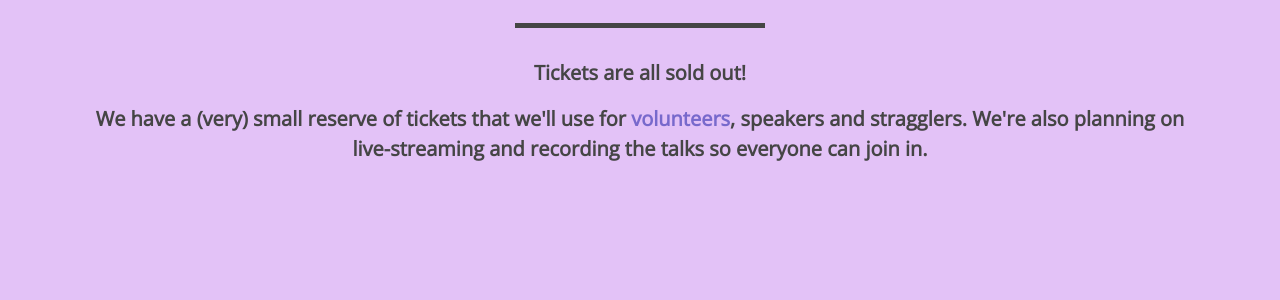
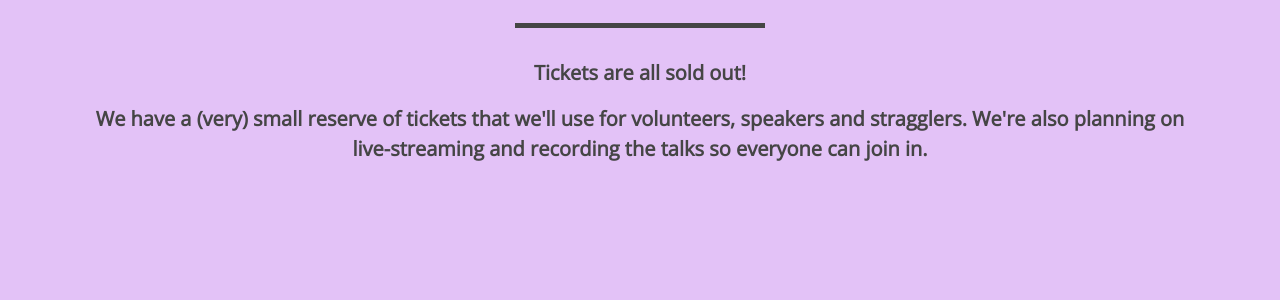
Before and after one commit to purplecon/2018.purplecon.nz, a Jekyll site: the page built from README.md, in a window 1280 px wide and 900 px high, scrolled down 1791 px. Shown: the part 155-455 px from the top of the window. Built offline with Jekyll 4.4.1, drawn with Linux system fonts in a browser that asks for light colours; our own code applies the rules of GitHub Pages for plain Markdown files; part of the change alters nothing that is shown.

```diff
--- a/_layouts/home.html
+++ b/_layouts/home.html
@@ -110,7 +110,7 @@ layout: default
         </p>
         <p>
         </p>
-        <p>We have a (very) small reserve of tickets that we'll use for <a href="https://docs.google.com/forms/d/e/1FAIpQLSe1I_Tcgnnvjyx6TuEv-UPU57VCiVXEqymhe_Is5Qqg29-gdg/viewform">volunteers</a>, speakers and stragglers.
+        <p>We have a (very) small reserve of tickets that we'll use for volunteers, speakers and stragglers.
         We're also planning on live-streaming and recording the talks so everyone can join in.
         </p>
 
```
